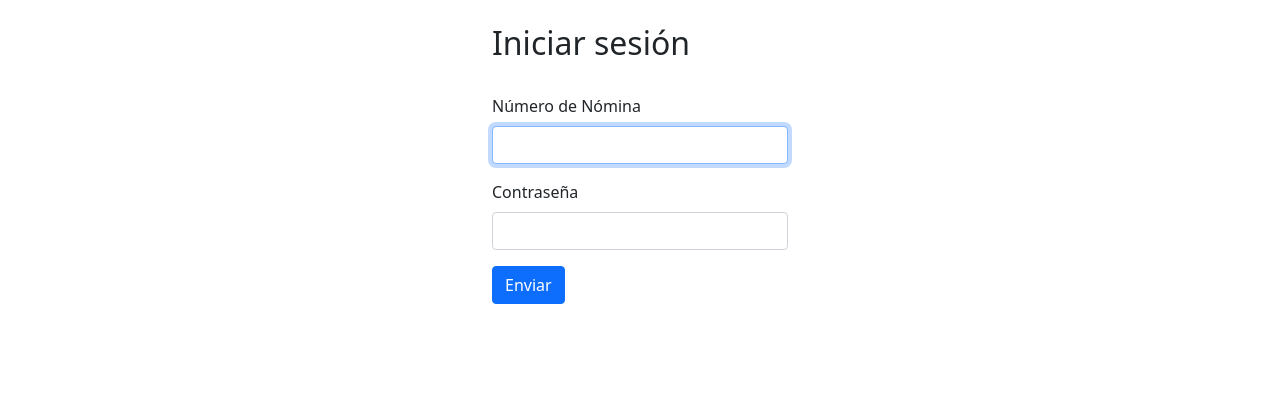
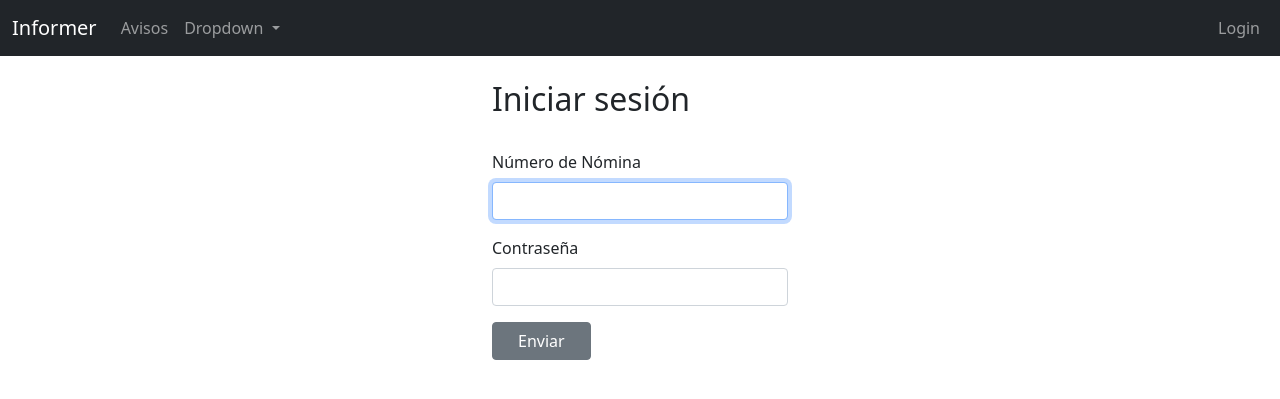
Before and after one commit to 0M1N1D0/plataformageneral, a Django app: page /login/ in a window 1280 px wide. Shown: the top 399 px of the page. Run offline with Django 4.2, Linux system fonts and the light colour scheme; some libraries are stand-ins or nearby versions.

Commit message:
estilo a login

```diff
--- a/perfil/templates/perfil/login.html
+++ b/perfil/templates/perfil/login.html
@@ -6,7 +6,7 @@
 
 {% block content %}
 
-  <div class="container mb-3 col-md-3">
+  <div class="container mb-3 col-sm-6 col-md-3">
   </br>
       <h2>Iniciar sesión</h2>
     </br>
@@ -23,7 +23,7 @@
             {{ form.password|add_class:"form-control "}}
         </div>
 
-        <button type="submit" class="btn btn-primary">Enviar</button>
+        <button type="submit" class="btn btn-secondary col-4">Enviar</button>
       </form>
   </div>
 
--- a/templates/base.html
+++ b/templates/base.html
@@ -12,6 +12,7 @@
 </head>
 <body>
 
+    {% include 'navbar.html' %}
     {% block content %}{% endblock %}
 
 
--- /dev/null
+++ b/templates/navbar.html
@@ -0,0 +1,33 @@
+
+<nav class="navbar navbar-expand-lg navbar-dark bg-dark">
+    <div class="container-fluid">
+      <a class="navbar-brand" href="#">Informer</a>
+      <button class="navbar-toggler" type="button" data-bs-toggle="collapse" data-bs-target="#navbarSupportedContent" aria-controls="navbarSupportedContent" aria-expanded="false" aria-label="Toggle navigation">
+        <span class="navbar-toggler-icon"></span>
+      </button>
+      <div class="collapse navbar-collapse" id="navbarSupportedContent">
+        <ul class="navbar-nav me-auto mb-2 mb-lg-0">
+          <li class="nav-item">
+            <a class="nav-link" href="#">Avisos</a>
+          </li>
+          <li class="nav-item dropdown">
+            <a class="nav-link dropdown-toggle" href="#" id="navbarDropdown" role="button" data-bs-toggle="dropdown" aria-expanded="false">
+              Dropdown
+            </a>
+            <ul class="dropdown-menu" aria-labelledby="navbarDropdown">
+              <li><a class="dropdown-item" href="#">Action</a></li>
+              <li><a class="dropdown-item" href="#">Another action</a></li>
+              <li><hr class="dropdown-divider"></li>
+              <li><a class="dropdown-item" href="#">Something else here</a></li>
+            </ul>
+          </li>
+
+        </ul>
+        <ul class="navbar-nav ms-auto">
+            <li class="nav-item">
+                <a class="nav-link" href="#">Login</a>
+            </li>
+        </ul>
+      </div>
+    </div>
+  </nav>
```
